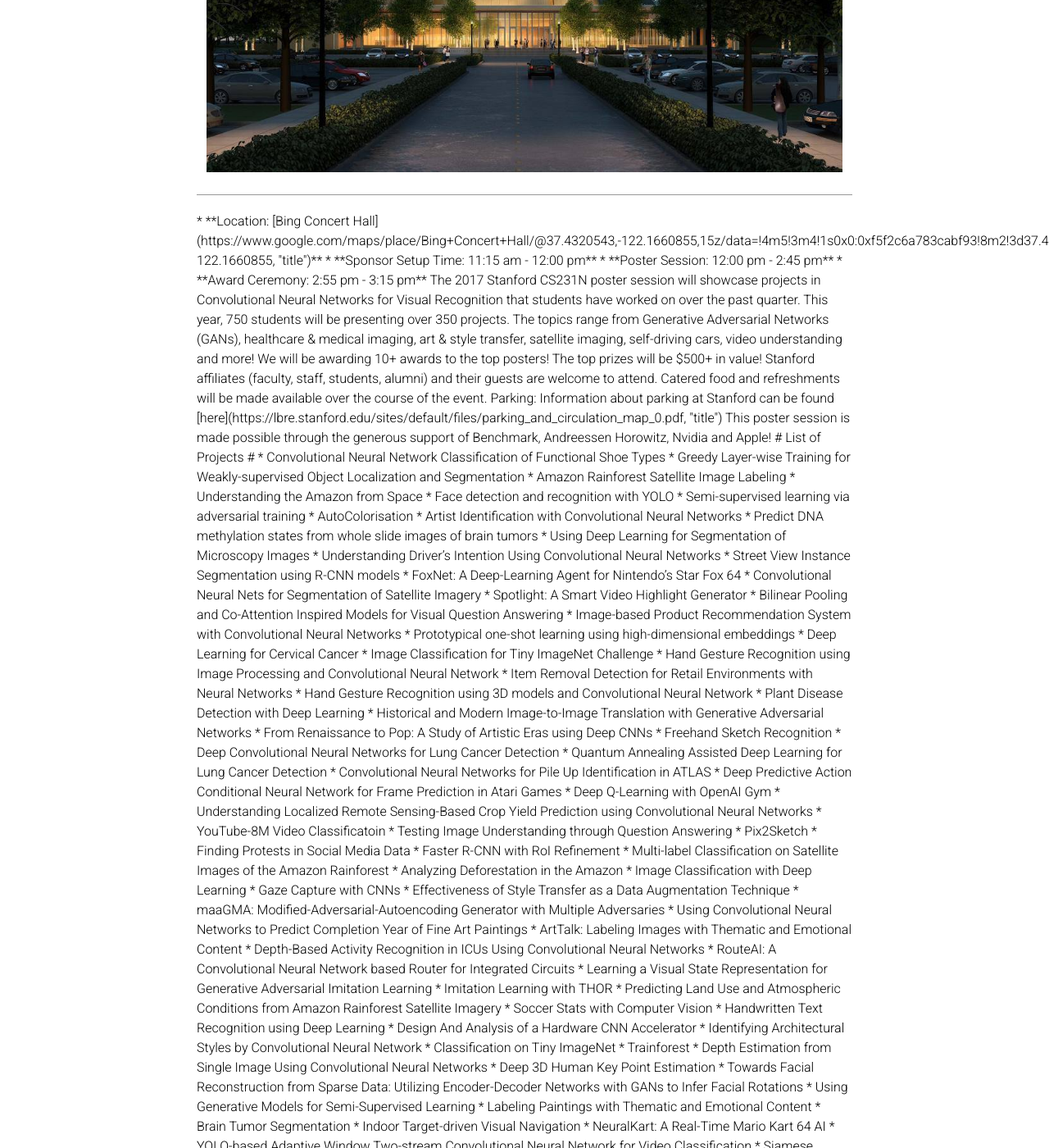
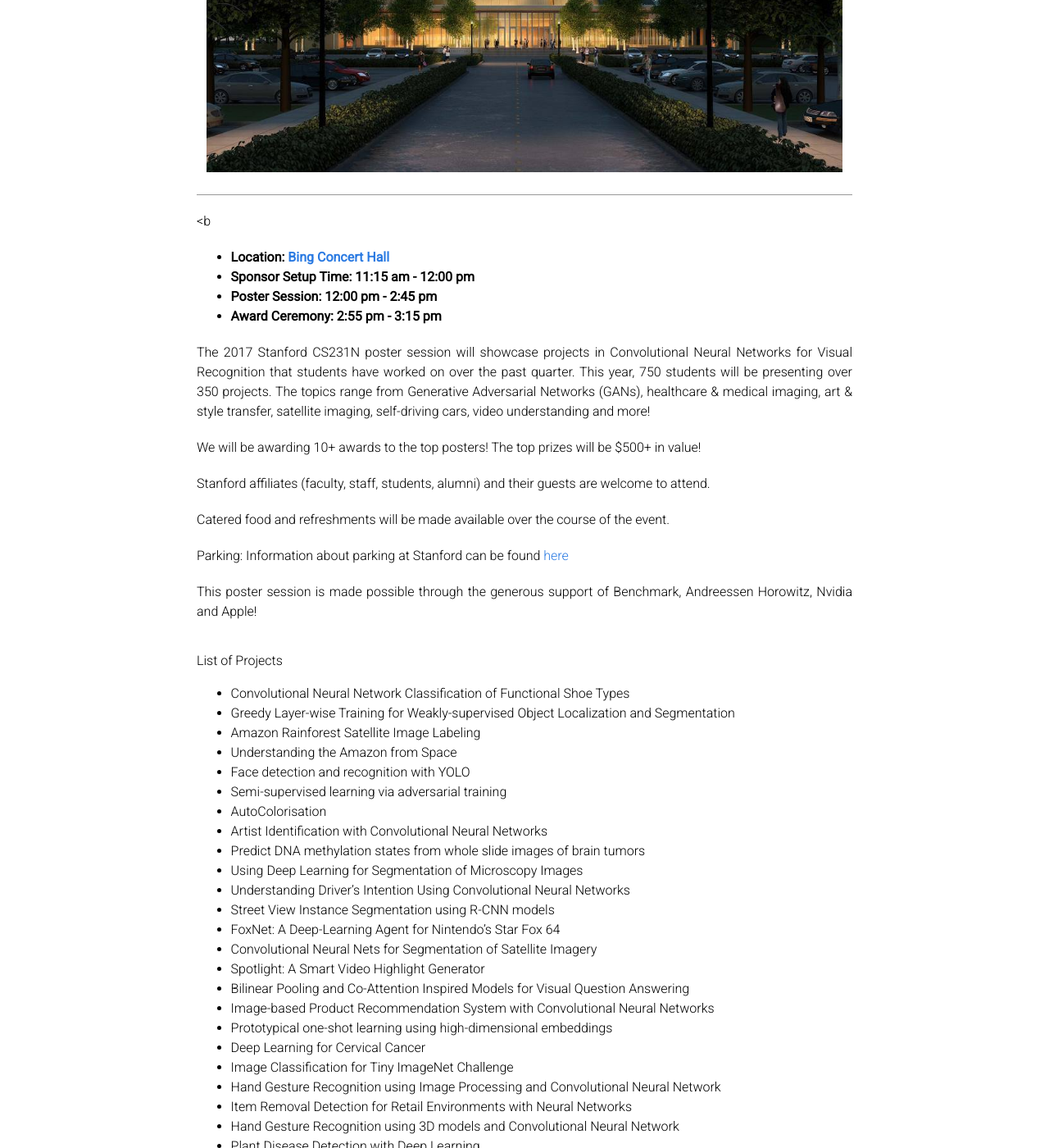
Before and after one commit to cs231n/cs231n.github.io, a Jekyll site: the page built from poster.md, in a window 1280 px wide and 1400 px high, scrolled down 480 px. Shown: the whole window at 82% size. Built offline with Jekyll 4.4.1, drawn with Linux system fonts in a browser that asks for light colours; some of the changed text lies outside the part shown.

```diff
--- a/poster.md
+++ b/poster.md
@@ -8,8 +8,8 @@
 <div class='fig figcenter fighighlight'>
   <img src='/assets/bing.jpg'>
 </div>
-<break>
-<break>
+
+<b
 * **Location: [Bing Concert Hall](https://www.google.com/maps/place/Bing+Concert+Hall/@37.4320543,-122.1660855,15z/data=!4m5!3m4!1s0x0:0xf5f2c6a783cabf93!8m2!3d37.4320543!4d-122.1660855, "title")**
 * **Sponsor Setup Time: 11:15 am - 12:00 pm**
 * **Poster Session: 12:00 pm - 2:45 pm**
```
